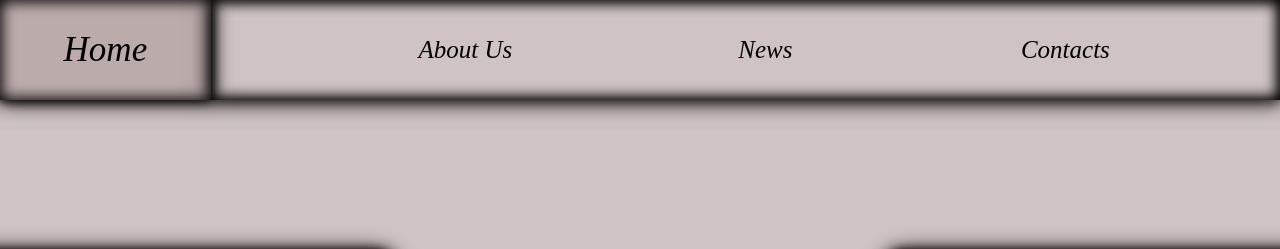
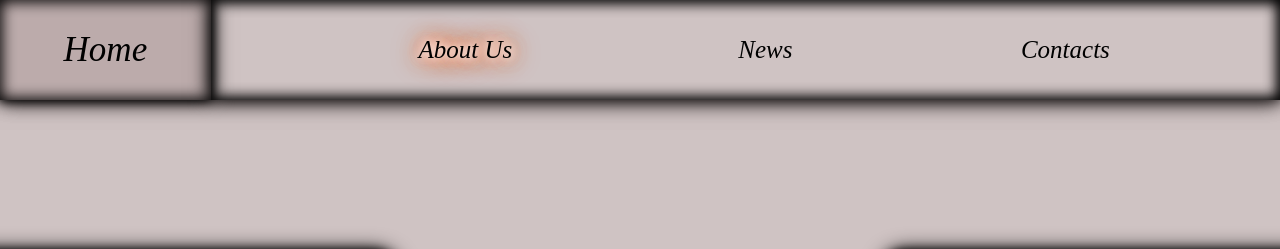
Before and after one commit to Derosie93/responsive-navigation-and-SEO, a plain HTML site: page index.html in a window 1280 px wide. In both pictures the pointer is over the link "About Us". Shown: the top 249 px of the page. Drawn offline with Linux system fonts and the light colour scheme.

Commit message:
added style in css

```diff
--- a/styles/index.css
+++ b/styles/index.css
@@ -73,12 +73,17 @@ header{
     font-weight: 400;
 }
 
-/* .nav-links:hover{
-    background-color: rgba(114, 50, 27, 0.527);
+.nav-links:hover{
+    text-shadow: 0 0 10px #fff,
+    0 0 10px #fff, 0 0 15px rgb(255, 114, 62),
+    0 0 20px rgb(255, 114, 62), 0 0 25px rgb(255, 114, 62),
+    0 0 30px rgb(255, 114, 62);
     transition: 0.5s ease;
-} */
+}
 
 /* ----------------------- End Header ------------------------ */
+
+/* ------------------------ Section 1 ------------------------ */
 
 .section-1-container{
     max-width: 1920px;
@@ -109,3 +114,5 @@ header{
     transition: 0.5s;
     box-shadow: 0 0 10px black, 0 0 20px black, inset 0 0 15px black;
 }
+
+/* ------------------------ End Section -----------------------*/
```
